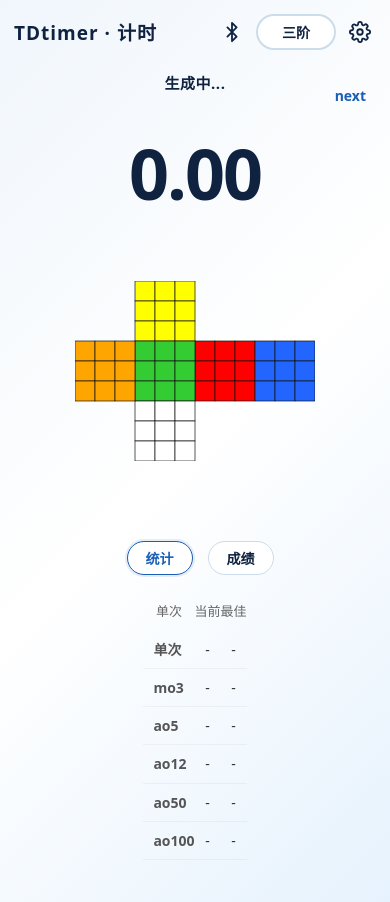
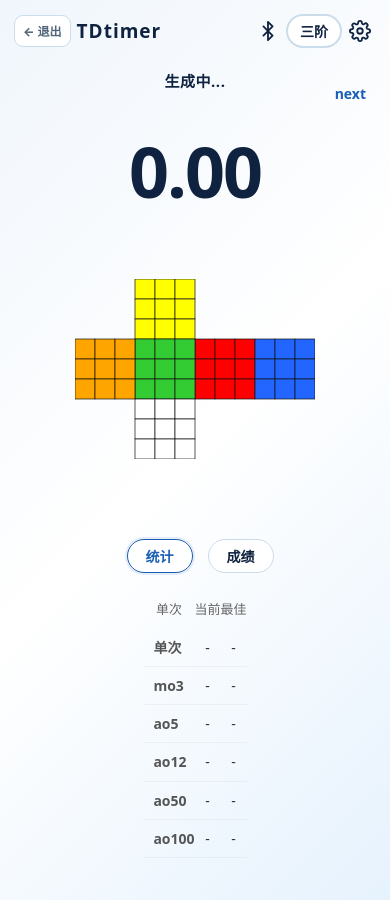
Before and after one commit to td-18/tdtimer, a website with bundled scripts: page timer.html in a window 390 px wide. Built offline with nearby package versions, Linux system fonts and the light colour scheme.

Commit message:
Sync Gitee left module exit buttons

```diff
--- a/styles.css
+++ b/styles.css
@@ -10,13 +10,25 @@ body{
 /* ===== 三模块顶部导航 ===== */
 .app-header {
     max-width: 900px; margin: 0 auto 22px;
-    display: grid; grid-template-columns: 1fr auto;
+    display: grid; grid-template-columns: auto auto 1fr;
     align-items: center; gap: 16px;
 }
 .brand {
     justify-self: start; color: #0f2341; text-decoration: none;
     font-size: 22px; font-weight: 900; letter-spacing: 1px;
 }
+.module-header-actions {
+    grid-column: 3; justify-self: end;
+    display: flex; align-items: center; gap: 10px;
+}
+.module-exit {
+    padding: 7px 11px; border: 1px solid #cbdceb; border-radius: 9px;
+    background: #fff; color: #52657a; text-decoration: none;
+    font-size: 13px; font-weight: 800; white-space: nowrap;
+    transition: border-color 0.2s, color 0.2s, background 0.2s;
+}
+.module-exit:hover { border-color: #8db6dd; background: #f7fbff; color: #0f2341; }
+.module-exit:focus-visible { outline: 2px solid #1b5eb5; outline-offset: 2px; }
 .timer-tools { justify-self: end; display: flex; align-items: center; gap: 8px; }
 #navBluetooth, #navSettings{
     background:none; border:none; cursor:pointer; color:#0f2341;
@@ -385,11 +397,15 @@ twisty-player[data-td-fallback] {
 @media (max-width: 768px) {
     body { padding: 14px 14px 32px; }
     .app-header {
-        grid-template-columns: 1fr auto;
-        gap: 10px 12px;
+        grid-template-columns: auto auto 1fr;
+        gap: 10px 6px;
     }
     .brand { font-size: 19px; }
-    .timer-tools { grid-column: 2; grid-row: 1; }
+    .brand-section { display: none; }
+    .module-header-actions { gap: 4px; }
+    .timer-tools { gap: 2px; }
+    .module-exit { padding: 6px 8px; font-size: 12px; }
+    #puzzleMainBtn { padding: 5px 12px; }
     .home-main { margin-top: 14px; }
     .module-grid { grid-template-columns: 1fr; }
     .module-card { min-height: 140px; }
--- a/timer.html
+++ b/timer.html
@@ -9,7 +9,9 @@
 </head>
 <body>
 <header class="app-header">
-    <span class="brand">TDtimer · 计时</span>
+    <a class="module-exit" href="index.html" aria-label="退出计时并返回首页">← 退出</a>
+    <span class="brand"><span class="brand-name">TDtimer</span><span class="brand-section"> · 计时</span></span>
+    <div class="module-header-actions">
         <div class="timer-tools" aria-label="计时工具">
             <button id="navBluetooth" title="蓝牙" aria-label="蓝牙" aria-haspopup="dialog" aria-expanded="false">
             <svg width="22" height="22" viewBox="0 0 24 24" fill="none" stroke="#0f2341" stroke-width="2" stroke-linecap="round" stroke-linejoin="round">
@@ -26,6 +28,7 @@
                     <path d="M19.4 15a1.65 1.65 0 0 0 .33 1.82l.06.06a2 2 0 0 1-2.83 2.83l-.06-.06a1.65 1.65 0 0 0-1.82-.33 1.65 1.65 0 0 0-1 1.51V21a2 2 0 0 1-4 0v-.09A1.65 1.65 0 0 0 9 19.4a1.65 1.65 0 0 0-1.82.33l-.06.06a2 2 0 0 1-2.83-2.83l.06-.06a1.65 1.65 0 0 0 .33-1.82 1.65 1.65 0 0 0-1.51-1H3a2 2 0 0 1 0-4h.09A1.65 1.65 0 0 0 4.6 9a1.65 1.65 0 0 0-.33-1.82l-.06-.06a2 2 0 0 1 2.83-2.83l.06.06a1.65 1.65 0 0 0 1.82.33H9a1.65 1.65 0 0 0 1-1.51V3a2 2 0 0 1 4 0v.09a1.65 1.65 0 0 0 1 1.51 1.65 1.65 0 0 0 1.82-.33l.06-.06a2 2 0 0 1 2.83 2.83l-.06.06a1.65 1.65 0 0 0-.33 1.82V9a1.65 1.65 0 0 0 1.51 1H21a2 2 0 0 1 0 4h-.09a1.65 1.65 0 0 0-1.51 1z"></path>
                 </svg>
             </button>
+        </div>
     </div>
 </header>
 
```
Also changed, not shown: formula.html (+2 -1 lines), training.html (+2 -1 lines). Lines whose indentation alone changed are shown as unchanged.
